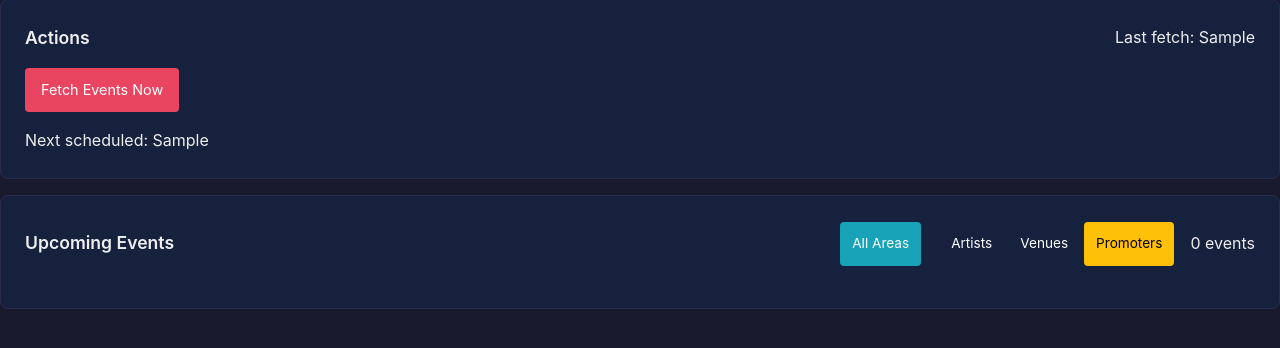
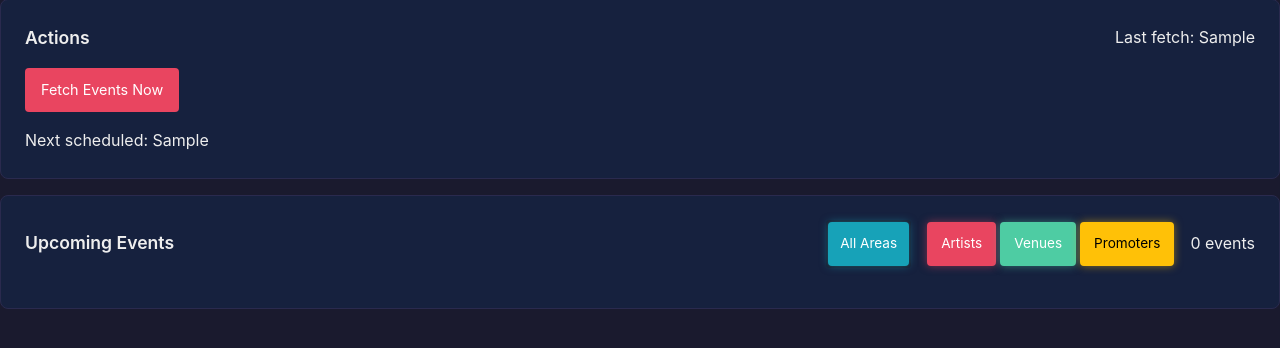
Before and after one commit to Paul-Sabin/rave-tracker, a Python web app: template ra-tracker/ra_tracker/web/templates/dashboard.html in a window 1280 px wide. Shown: the part 248-596 px from the top of the page. Run offline with Jinja, Linux system fonts and the light colour scheme; the template is opened without the code that fills it: most values are stand-ins (such as "Sample title", 1, 10 or a date in 2020).

Commit message:
fix(02): improve filter button toggle visibility
- Use explicit colors instead of CSS variables for reliability
- Add opacity difference: inactive=0.6, active=1.0
- Add colored glow effect on active buttons
- Increase border width for better definition

Co-Authored-By: Claude Opus 4.5 <noreply@anthropic.com>

```diff
--- a/ra-tracker/ra_tracker/web/templates/dashboard.html
+++ b/ra-tracker/ra_tracker/web/templates/dashboard.html
@@ -252,7 +252,7 @@
     }
 }
 .filter-group.location-filter {
-    background: var(--bg-dark);
+    background: #1a1a2e;
     border-radius: 4px;
     padding: 2px;
 }
@@ -262,40 +262,48 @@
 .filter-group.location-filter .filter-btn.active {
     background: #17a2b8;
     border-color: #17a2b8;
+    box-shadow: 0 0 8px rgba(23, 162, 184, 0.5);
 }
 .filter-btn {
     padding: 0.5rem 0.75rem;
     min-height: 44px;  /* WCAG touch target */
     font-size: 0.85rem;
-    border: 1px solid var(--border);
+    border: 2px solid #3a3a5e;
     border-radius: 4px;
-    background: var(--bg-dark);
-    color: var(--text-muted);
+    background: #1a1a2e;
+    color: #666;
     cursor: pointer;
     transition: all 0.15s;
     display: flex;
     align-items: center;
+    opacity: 0.6;
 }
 .filter-btn:hover {
-    background: var(--border);
+    background: #2a2a4e;
+    opacity: 0.8;
 }
 .filter-btn.active {
-    background: var(--accent);
+    background: #e94560;
     color: white;
-    border-color: var(--accent);
+    border-color: #e94560;
+    opacity: 1;
+    box-shadow: 0 0 8px rgba(233, 69, 96, 0.5);
 }
 .filter-btn.filter-artist.active {
-    background: var(--accent);
-    border-color: var(--accent);
+    background: #e94560;
+    border-color: #e94560;
+    box-shadow: 0 0 8px rgba(233, 69, 96, 0.5);
 }
 .filter-btn.filter-venue.active {
-    background: var(--success);
-    border-color: var(--success);
+    background: #4ecca3;
+    border-color: #4ecca3;
+    box-shadow: 0 0 8px rgba(78, 204, 163, 0.5);
 }
 .filter-btn.filter-promoter.active {
     background: #ffc107;
     border-color: #ffc107;
     color: #000;
+    box-shadow: 0 0 8px rgba(255, 193, 7, 0.5);
 }
 .date-header {
     padding: 0.75rem;
```
